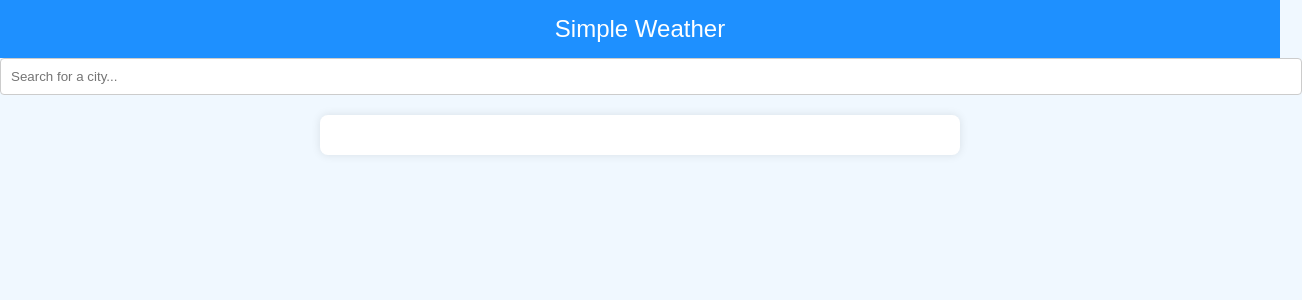
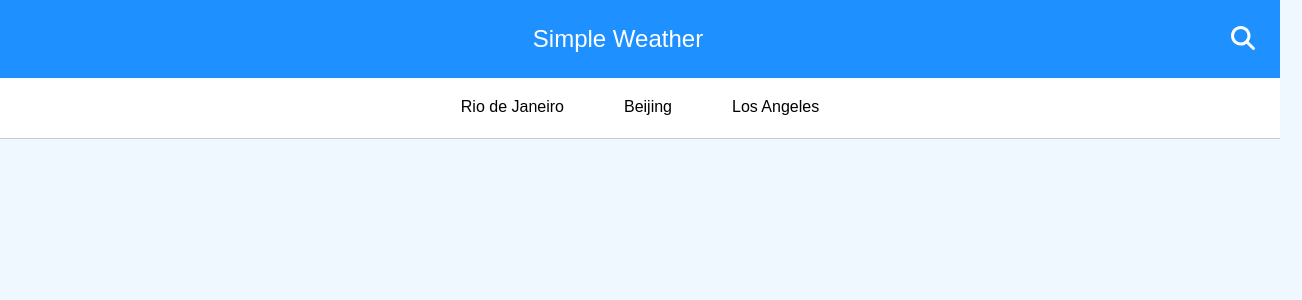
Before and after one commit to P0werNap/weather-app, an Angular app: page / in a window 1280 px wide. Shown: the top 300 px of the page, 1302 px wide, since content can reach past the window. Built offline with nearby package versions, Linux system fonts and the light colour scheme.

Commit message:
fixed style + added searchbar function

```diff
--- a/angular.json
+++ b/angular.json
@@ -37,9 +37,12 @@
               }
             ],
             "styles": [
+              "node_modules/@fortawesome/fontawesome-free/css/all.min.css",
               "src/styles.css"
             ],
-            "scripts": [],
+            "scripts": [
+              "node_modules/@fortawesome/fontawesome-free/js/all.min.js"
+            ],
             "server": "src/main.server.ts",
             "prerender": true,
             "ssr": {
--- a/package.json
+++ b/package.json
@@ -21,6 +21,7 @@
     "@angular/platform-server": "^18.0.0",
     "@angular/router": "^18.0.0",
     "@angular/ssr": "^18.0.5",
+    "@fortawesome/fontawesome-free": "^6.5.2",
     "axios": "^1.7.2",
     "express": "^4.18.2",
     "rxjs": "~7.8.0",
--- a/src/app/app.component.html
+++ b/src/app/app.component.html
@@ -1,7 +1,14 @@
 <header>
-  Simple Weather
+  <div class="title">Simple Weather</div>
+  <app-search-bar (weatherData)="onWeatherDataReceived($event)"></app-search-bar>
 </header>
-<app-search-bar (weatherData)="onWeatherDataReceived($event)"></app-search-bar>
+<nav class="city-tabs">
+  <ul>
+    <li [class.active]="selectedCity === 'Rio de Janeiro'" (click)="onCitySelected('Rio de Janeiro')">Rio de Janeiro</li>
+    <li [class.active]="selectedCity === 'Beijing'" (click)="onCitySelected('Beijing')">Beijing</li>
+    <li [class.active]="selectedCity === 'Los Angeles'" (click)="onCitySelected('Los Angeles')">Los Angeles</li>
+  </ul>
+</nav>
 <div class="weather-container">
   <app-weather-details [weatherData]="currentWeatherData"></app-weather-details>
 </div>
--- a/src/app/app.component.ts
+++ b/src/app/app.component.ts
@@ -1,4 +1,5 @@
 import { Component } from '@angular/core';
+import { WeatherService } from './weather.service';
 
 @Component({
   selector: 'app-root',
@@ -7,8 +8,18 @@ import { Component } from '@angular/core';
 })
 export class AppComponent {
   currentWeatherData: any;
+  selectedCity!: string;
+
+  constructor(private weatherService: WeatherService) {}
 
   onWeatherDataReceived(weatherData: any) {
     this.currentWeatherData = weatherData;
   }
+
+  onCitySelected(city: string) {
+    this.selectedCity = city;
+    this.weatherService.getCurrentWeather(city).subscribe(data => {
+      this.currentWeatherData = data.data[0];
+    });
+  }
 }
--- a/src/app/search-bar/search-bar.component.css
+++ b/src/app/search-bar/search-bar.component.css
@@ -1,23 +1,45 @@
 .search-bar {
   position: relative;
+  display: flex;
+  align-items: center;
 }
 
-.search-bar input {
-  width: 100%;
+.search-bar .search-icon {
+  cursor: pointer;
+  font-size: 24px;
+  color: white;
+  padding: 10px;
+}
+
+.suggestions {
+  color:black;
+}
+
+.search-input {
+  position: absolute;
+  top: 40px;
+  right: 0;
+  width: 300px;
+  background: white;
+  border: 1px solid #ccc;
+  border-radius: 4px;
+  padding: 10px;
+  box-shadow: 0 0 10px rgba(0, 0, 0, 0.1);
+  z-index: 1;
+  display: flex;
+  flex-direction: column;
+}
+
+.search-input input {
   padding: 10px;
   border: 1px solid #ccc;
   border-radius: 4px;
 }
 
 .search-bar ul {
-  position: absolute;
-  width: 100%;
-  background: white;
-  border: 1px solid #ccc;
-  border-radius: 4px;
   list-style: none;
+  padding: 0;
   margin: 0;
-  padding: 0;
   max-height: 200px;
   overflow-y: auto;
 }
--- a/src/app/search-bar/search-bar.component.html
+++ b/src/app/search-bar/search-bar.component.html
@@ -1,8 +1,13 @@
 <div class="search-bar">
-  <input type="text" (input)="onSearch($event)" placeholder="Search for a city...">
-  <ul *ngIf="suggestions.length > 0">
-    <li *ngFor="let city of suggestions" (click)="selectCity(city)">
-      {{ city.city_name }}, {{ city.country_code }}
-    </li>
-  </ul>
+  <div class="search-icon" (click)="toggleSearch()">
+    <i class="fas fa-search"></i>
+  </div>
+  <div *ngIf="showSearch" class="search-input">
+    <input type="text" (input)="onSearch($event)" placeholder="Search for a city...">
+    <ul class="suggestions" *ngIf="suggestions.length > 0">
+      <li *ngFor="let city of suggestions" (click)="selectCity(city)">
+        {{ city.city_name }}, {{ city.country_code }}
+      </li>
+    </ul>
+  </div>
 </div>
--- a/src/app/search-bar/search-bar.component.ts
+++ b/src/app/search-bar/search-bar.component.ts
@@ -9,10 +9,15 @@ import { WeatherService } from '../weather.service';
 export class SearchBarComponent implements OnInit {
   @Output() weatherData = new EventEmitter<any>();
   suggestions: any[] = [];
+  showSearch = false;
 
   constructor(private weatherService: WeatherService) {}
 
   ngOnInit() {}
+
+  toggleSearch() {
+    this.showSearch = !this.showSearch;
+  }
 
   onSearch(event: any) {
     const query = event.target.value.toLowerCase();
@@ -28,5 +33,6 @@ export class SearchBarComponent implements OnInit {
   selectCity(city: any) {
     this.weatherData.emit(city);
     this.suggestions = [];
+    this.showSearch = false;
   }
 }
--- a/src/app/weather-details/weather-details.component.css
+++ b/src/app/weather-details/weather-details.component.css
@@ -0,0 +1,57 @@
+.weather-card {
+  background-color: white;
+  border-radius: 8px;
+  box-shadow: 0 0 10px rgba(0, 0, 0, 0.1);
+  padding: 20px;
+  margin: 20px 0;
+}
+
+.weather-card h2, .forecast-card h3 {
+  margin-top: 0;
+}
+
+.weather-details, .forecast-hour, .forecast-day {
+  display: flex;
+  align-items: center;
+  justify-content: space-between;
+  padding: 10px 0;
+  border-bottom: 1px solid #f0f0f0;
+}
+
+.weather-details:last-child, .forecast-hour:last-child, .forecast-day:last-child {
+  border-bottom: none;
+}
+
+.weather-icon {
+  width: 40px;
+  height: 40px;
+}
+
+.forecast-card {
+  background-color: #f9f9f9;
+  border-radius: 8px;
+  padding: 15px;
+  margin-top: 20px;
+}
+
+.forecast-hours {
+  display: flex;
+  overflow-x: scroll;
+}
+
+.forecast-hour {
+  flex: 0 0 auto;
+  width: 100px;
+  text-align: center;
+}
+
+.forecast-days {
+  display: flex;
+  flex-direction: column;
+}
+
+.forecast-day {
+  display: flex;
+  justify-content: space-between;
+  align-items: center;
+}
--- a/src/app/weather-details/weather-details.component.html
+++ b/src/app/weather-details/weather-details.component.html
@@ -1,8 +1,28 @@
-<div *ngIf="weatherData">
+<div *ngIf="weatherData" class="weather-card">
   <h2>{{ weatherData.city_name }}</h2>
   <div>
     <h3>Current Weather</h3>
-    <p>{{ weatherData.temp }}°C, {{ weatherData.weather.description }}</p>
-    <img src="https://www.weatherbit.io/static/img/icons/{{ weatherData.weather.icon }}.png" alt="Weather Icon">
+    <div class="weather-details">
+      <p>{{ weatherData.temp }}°C, {{ weatherData.weather.description }}</p>
+      <img class="weather-icon" src="https://www.weatherbit.io/static/img/icons/{{ weatherData.weather.icon }}.png" alt="Weather Icon">
+    </div>
+  </div>
+  <div *ngIf="hourlyForecast.length" class="forecast-card">
+    <h3>Next Hours</h3>
+    <div class="forecast-hours">
+      <div class="forecast-hour" *ngFor="let hour of hourlyForecast">
+        <p>{{ hour.timestamp_local | date:'shortTime' }} - {{ hour.temp }}°C</p>
+        <img class="weather-icon" src="https://www.weatherbit.io/static/img/icons/{{ hour.weather.icon }}.png" alt="Weather Icon">
+      </div>
+    </div>
+  </div>
+  <div *ngIf="dailyForecast.length" class="forecast-card">
+    <h3>Next 5 Days</h3>
+    <div class="forecast-days">
+      <div class="forecast-day" *ngFor="let day of dailyForecast">
+        <p>{{ day.valid_date | date:'fullDate' }} - {{ day.temp }}°C</p>
+        <img class="weather-icon" src="https://www.weatherbit.io/static/img/icons/{{ day.weather.icon }}.png" alt="Weather Icon">
+      </div>
+    </div>
   </div>
 </div>
--- a/src/app/weather-details/weather-details.component.ts
+++ b/src/app/weather-details/weather-details.component.ts
@@ -1,4 +1,5 @@
 import { Component, Input, OnChanges } from '@angular/core';
+import { WeatherService } from '../weather.service';
 
 @Component({
   selector: 'app-weather-details',
@@ -7,6 +8,27 @@ import { Component, Input, OnChanges } from '@angular/core';
 })
 export class WeatherDetailsComponent implements OnChanges {
   @Input() weatherData: any;
+  hourlyForecast: any[] = [];
+  dailyForecast: any[] = [];
 
-  ngOnChanges() {}
+  constructor(private weatherService: WeatherService) {}
+
+  ngOnChanges() {
+    if (this.weatherData) {
+      this.fetchHourlyForecast();
+      this.fetchDailyForecast();
+    }
+  }
+
+  fetchHourlyForecast() {
+    this.weatherService.getHourlyForecast(this.weatherData.city_name).subscribe(data => {
+      this.hourlyForecast = data.data;
+    });
+  }
+
+  fetchDailyForecast() {
+    this.weatherService.getDailyForecast(this.weatherData.city_name).subscribe(data => {
+      this.dailyForecast = data.data;
+    });
+  }
 }
--- a/src/app/weather.service.ts
+++ b/src/app/weather.service.ts
@@ -2,7 +2,7 @@ import { Injectable } from '@angular/core';
 import { HttpClient } from '@angular/common/http';
 import { Observable } from 'rxjs';
 
-const API_KEY = '3822b1a7b88b4abdb179ac452cd51cd0';
+const API_KEY = '';
 const BASE_URL = 'https://api.weatherbit.io/v2.0';
 
 @Injectable({
@@ -19,18 +19,24 @@ export class WeatherService {
       }
     });
   }
+
+  getHourlyForecast(city: string): Observable<any> {
+    return this.http.get(`${BASE_URL}/forecast/hourly`, {
+      params: {
+        city: city,
+        key: API_KEY,
+        hours: 6 // Fetch the next 6 hours
+      }
+    });
+  }
+
+  getDailyForecast(city: string): Observable<any> {
+    return this.http.get(`${BASE_URL}/forecast/daily`, {
+      params: {
+        city: city,
+        key: API_KEY,
+        days: 5 // Fetch the next 5 days
+      }
+    });
+  }
 }
-
-
-export interface WeatherData {
-  list: {
-    dt_txt: string;
-    main: {
-      temp: number;
-    };
-    weather: {
-      icon: string;
-      description: string;
-    }[];
-  }[];
-}
--- a/src/styles.css
+++ b/src/styles.css
@@ -11,56 +11,44 @@ header {
   padding: 15px;
   text-align: center;
   font-size: 1.5em;
+  display: flex;
+  justify-content: space-between;
+  align-items: center;
 }
 
-nav ul {
-  list-style-type: none;
+header .title {
+  flex: 1;
+}
+
+.city-tabs {
+  background-color: white;
+  border-bottom: 1px solid #ccc;
+  padding: 10px 0;
+  text-align: center;
+}
+
+.city-tabs ul {
+  list-style: none;
   padding: 0;
   margin: 0;
   display: flex;
-  justify-content: space-around;
-  background-color: #ffffff;
-  border-bottom: 2px solid #1e90ff;
+  justify-content: center;
 }
 
-nav ul li {
+.city-tabs li {
   padding: 10px 20px;
   cursor: pointer;
+  margin: 0 10px;
+  border-bottom: 2px solid transparent;
 }
 
-nav ul li:hover {
-  background-color: #1e90ff;
-  color: white;
+.city-tabs li:hover,
+.city-tabs li.active {
+  border-bottom: 2px solid #1e90ff;
 }
 
 .weather-container {
   max-width: 600px;
   margin: 20px auto;
   padding: 20px;
-  background: white;
-  border-radius: 8px;
-  box-shadow: 0 0 10px rgba(0, 0, 0, 0.1);
 }
-
-.weather-details {
-  display: flex;
-  justify-content: space-between;
-  align-items: center;
-  padding: 10px 0;
-  border-bottom: 1px solid #f0f0f0;
-}
-
-.weather-details:last-child {
-  border-bottom: none;
-}
-
-.weather-icon {
-  width: 40px;
-  height: 40px;
-}
-
-.update-time {
-  text-align: right;
-  font-size: 0.9em;
-  color: #888;
-}
```
Also changed, not shown: 1 other file (tests, documents, lock files or other folders).
